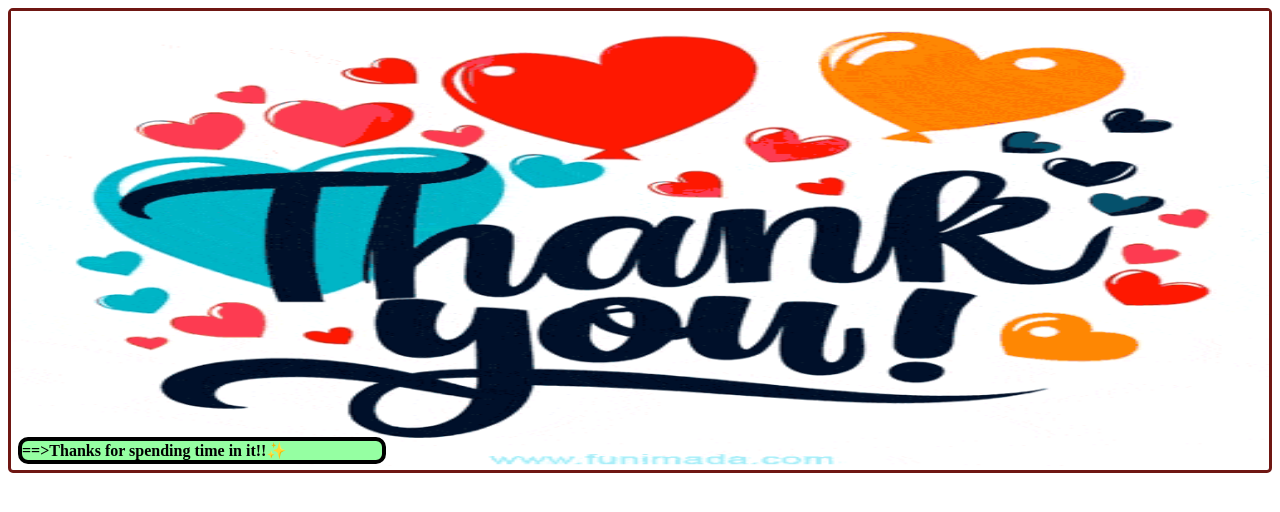
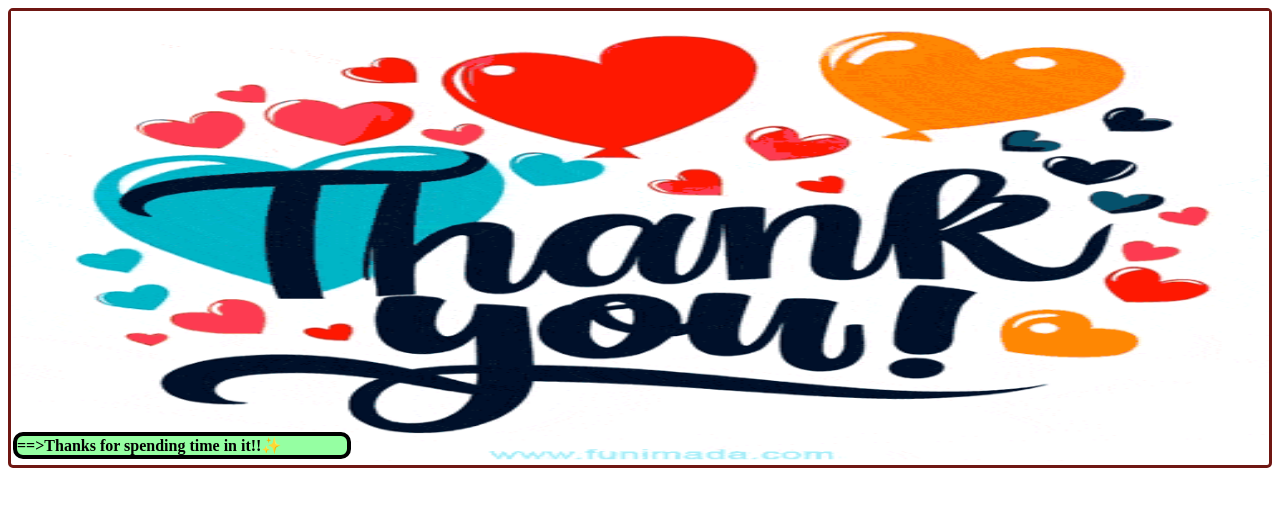
Before and after one commit to mani-tech1/pra, a plain HTML site: page thanks.html in a window 1280 px wide. Drawn offline with Linux system fonts and the light colour scheme.

Commit message:
Adjust styles in thanks.html

```diff
--- a/thanks.html
+++ b/thanks.html
@@ -9,16 +9,16 @@
             border:4px solid #000000;
             Border-radius:10px;
             position:relative;
-            left:10px;
+            left:5px;
             bottom:36px;
-            width:360px;
+            width:330px;
             font-weight:bold;
 
 
         }
         img{
             width:100%;
-            height:455px;
+            height:450px;
            }
            div{
                border:3px solid #6f1713;
```
